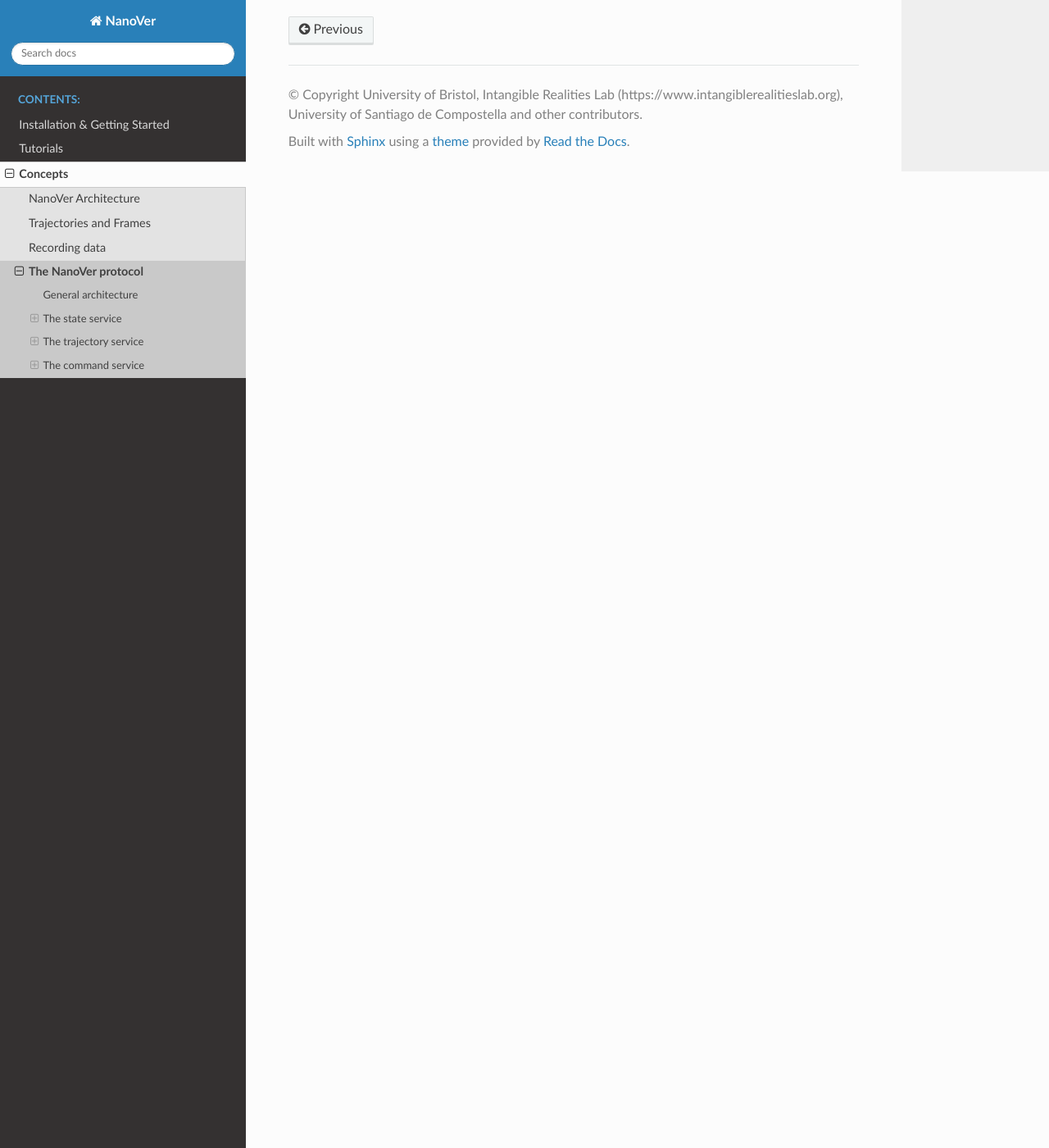
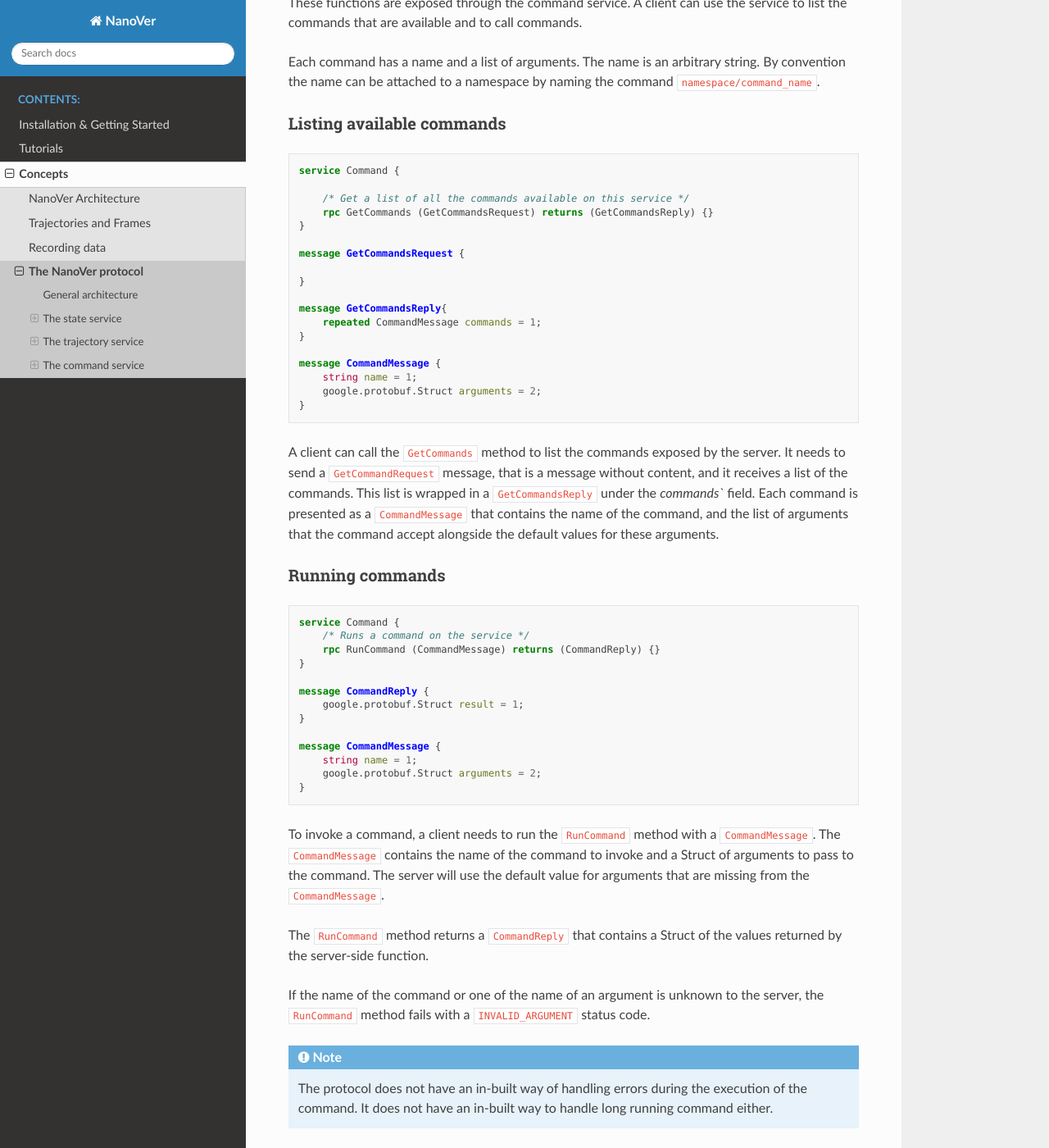
Before and after one commit to IRL2/nanover-docs, a Sphinx documentation site: the page built from source/concepts/base-protocol.rst, in a window 1280 px wide and 1400 px high, scrolled down 7492 px. Shown: the whole window at 82% size. Built offline with Sphinx 7.4.7 and the Read the Docs theme 2.0.0, drawn with Linux system fonts in a browser that asks for light colours; pages that are not in the unit, such as notebooks, are missing from menus; some of the changed text lies outside the part shown.

Commit message:
Document the command service

```diff
--- a/source/concepts/base-protocol.rst
+++ b/source/concepts/base-protocol.rst
@@ -407,8 +407,82 @@ client. This can cause an important disk and/or memory usage.
 The command service
 -------------------
 
+A server can expose functions that clients can call. Such function can take
+arguments and return values. The function itself should return shortly after
+being called.
+
+These functions are exposed through the command service. A client can use the
+service to list the commands that are available and to call commands.
+
+Each command has a name and a list of arguments. The name is an arbitrary
+string. By convention the name can be attached to a namespace by naming the
+command ``namespace/command_name``.
+
 Listing available commands
 ~~~~~~~~~~~~~~~~~~~~~~~~~~
 
+.. code:: protobuf
+
+    service Command {
+
+        /* Get a list of all the commands available on this service */
+        rpc GetCommands (GetCommandsRequest) returns (GetCommandsReply) {}
+    }
+
+    message GetCommandsRequest {
+
+    }
+
+    message GetCommandsReply{
+        repeated CommandMessage commands = 1;
+    }
+
+    message CommandMessage {
+        string name = 1;
+        google.protobuf.Struct arguments = 2;
+    }
+
+A client can call the ``GetCommands`` method to list the commands exposed by
+the server. It needs to send a ``GetCommandRequest`` message, that is a message
+without content, and it receives a list of the commands. This list is wrapped
+in a ``GetCommandsReply`` under the `commands`` field. Each command is
+presented as a ``CommandMessage`` that contains the name of the command, and
+the list of arguments that the command accept alongside the default values for
+these arguments.
+
 Running commands
 ~~~~~~~~~~~~~~~~
+
+.. code:: protobuf
+
+    service Command {
+        /* Runs a command on the service */
+        rpc RunCommand (CommandMessage) returns (CommandReply) {}
+    }
+
+    message CommandReply {
+        google.protobuf.Struct result = 1;
+    }
+
+    message CommandMessage {
+        string name = 1;
+        google.protobuf.Struct arguments = 2;
+    }
+
+To invoke a command, a client needs to run the ``RunCommand`` method with a
+``CommandMessage``. The ``CommandMessage`` contains the name of the command to
+invoke and a Struct of arguments to pass to the command. The server will use
+the default value for arguments that are missing from the ``CommandMessage``.
+
+The ``RunCommand`` method returns a ``CommandReply`` that contains a Struct of
+the values returned by the server-side function.
+
+If the name of the command or one of the name of an argument is unknown to the
+server, the ``RunCommand`` method fails with a ``INVALID_ARGUMENT`` status
+code.
+
+.. note::
+
+   The protocol does not have an in-built way of handling errors during the
+   execution of the command. It does not have an in-built way to handle long
+   running command either.
```
